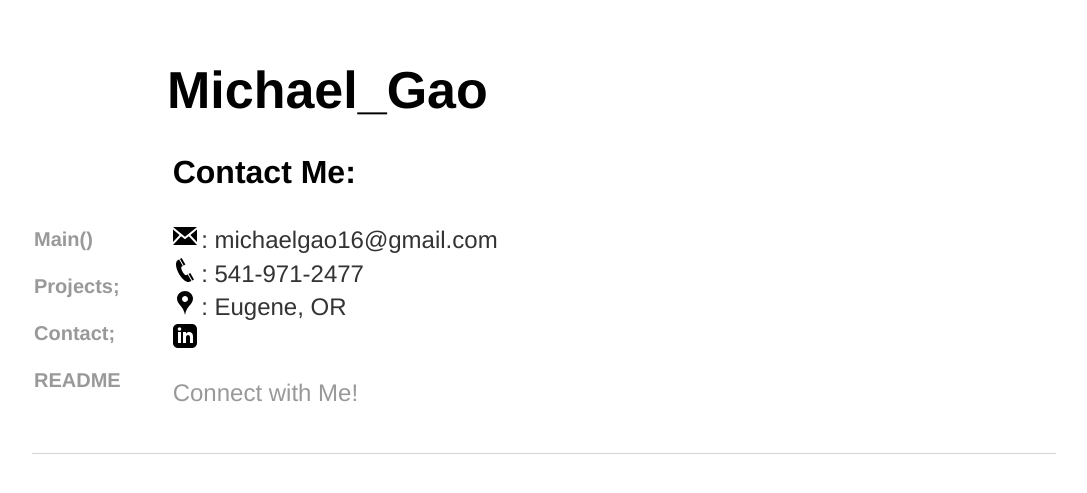
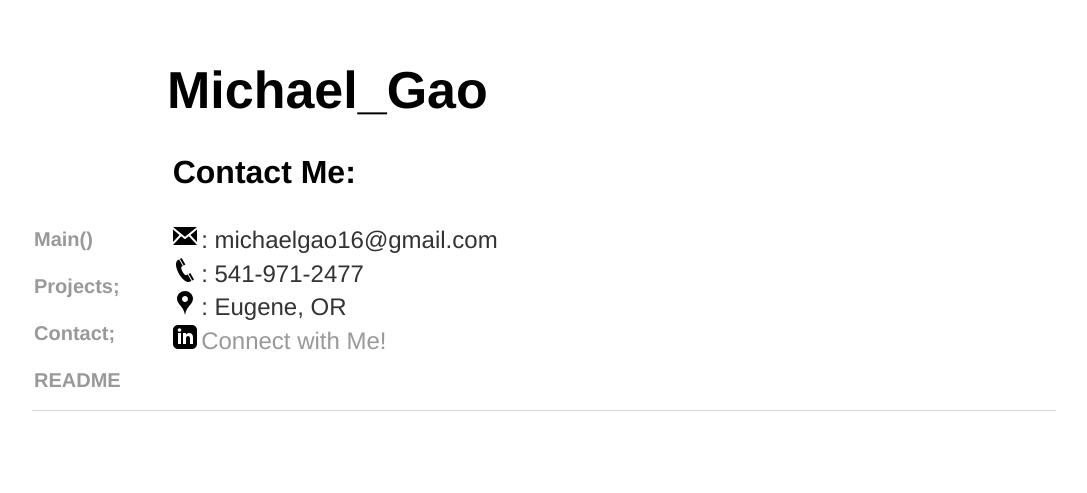
Before and after one commit to michael-c-gao/WebsiteOfMichael, a Jekyll site: the page built from contact/index.html, in a window 1280 px wide. Shown: the top 493 px of the page, without its empty margins (96-1183 px from the left). Built offline with Jekyll 4.4.1, drawn with Linux system fonts in a browser that asks for light colours.

Commit message:
Update index.html

```diff
--- a/contact/index.html
+++ b/contact/index.html
@@ -48,7 +48,8 @@
 		<br>
 		<img src="location.svg" alt="location: "> <p style="display:inline-block; margin-top: 0px; margin-bottom: 0px;"> : Eugene, OR</p>
 		<br>
-		<img src="linkedin.svg" alt="linkedin: "> <p><a style="display:inline-block; margin-top: 0px; margin-bottom: 0px;" href="https://www.linkedin.com/in/michael-c-gao/">Connect with Me!</a></p>
+		<img src="linkedin.svg" alt="linkedin: "> <p style="display:inline-block; margin-top: 0px; margin-bottom: 0px;">
+		<a href="https://www.linkedin.com/in/michael-c-gao/">Connect with Me!</a></p>
 		<br>
 	</section>
 
```
